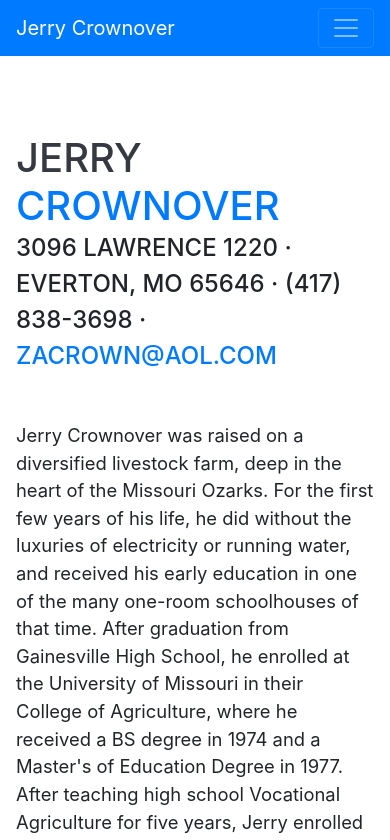
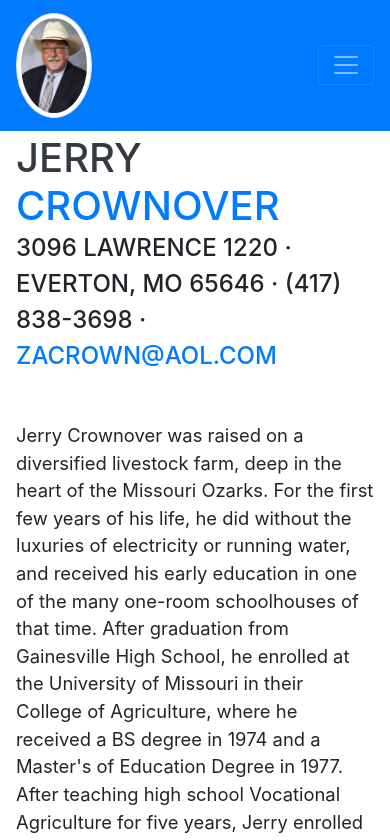
Before and after one commit to jacrowno/jacrowno.github.io, a website with bundled scripts: page index.html in a window 390 px wide. Shown: the top 840 px of the page. Built offline with nearby package versions, Linux system fonts and the light colour scheme; a web font is replaced by a local one.

Commit message:
Adjusted profile image display options.

```diff
--- a/index.html
+++ b/index.html
@@ -27,9 +27,12 @@
 
   <nav class="navbar navbar-expand-lg navbar-dark bg-primary fixed-top" id="sideNav">
     <a class="navbar-brand js-scroll-trigger" href="#page-top">
-      <span class="d-block d-lg-none">Jerry Crownover</span>
+      <!-- <span class="d-block d-lg-none">Jerry Crownover</span> -->
+      <span class="d-block d-lg-none" style="width: 4.75rem">
+        <img class="img-fluid img-thumbnail rounded-circle mx-auto" src="img/JerryCrownover.jpg" alt="">
+      </span>
       <span class="d-none d-lg-block">
-        <img class="img-fluid img-profile rounded-circle mx-auto mb-2" src="img/JerryCrownover.jpg" alt="">
+        <img class="img-fluid img-thumbnail rounded-circle mx-auto mb-2" src="img/JerryCrownover.jpg" alt="">
       </span>
     </a>
     <button class="navbar-toggler" type="button" data-toggle="collapse" data-target="#navbarSupportedContent" aria-controls="navbarSupportedContent" aria-expanded="false" aria-label="Toggle navigation">
```
